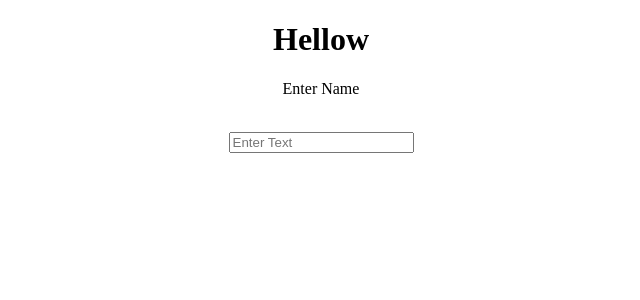
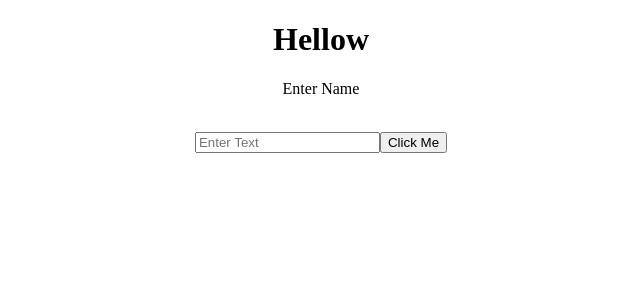
Before and after one commit to dinethdf/Tutorial-ReactJS-Youtub-Full, a React (Create React App) app: page / in a window 1280 px wide. Shown: the top 300 px of the page, without its empty margins (319-959 px from the left). Built offline with nearby package versions, Linux system fonts and the light colour scheme.

Commit message:
Button and text box
`Button and text box work and hooks and other things use

```diff
--- a/src/App.js
+++ b/src/App.js
@@ -5,16 +5,25 @@ function App() {
   const changeName = (event) => {
     console.log(event.target.value);
     setName(event.target.value);
-    // const Names = <h2>{event.target.value} </h2>;
+  };
+
+  const hideShow = () => {
+    showtest === true ? setShowtest(false) : setShowtest(true);
   };
 
   const [name, setName] = useState("");
+  const [showtest, setShowtest] = useState(true);
   return (
     <div className="App">
-      <h1> Hellow </h1>{" "}
-      <div>{name && name ? <h1>Hi! {name}</h1> : <p>Enter Name</p>}</div>
+      <h1> Hellow </h1>
+      {showtest === true ? (
+        <div>{name && name ? <h1>Hi! {name}</h1> : <p>Enter Name</p>}</div>
+      ) : (
+        "Welcome"
+      )}
       <br />
       <input type="text" placeholder="Enter Text" onChange={changeName} />
+      <button onClick={hideShow}>Click Me</button>
     </div>
   );
 }
```
